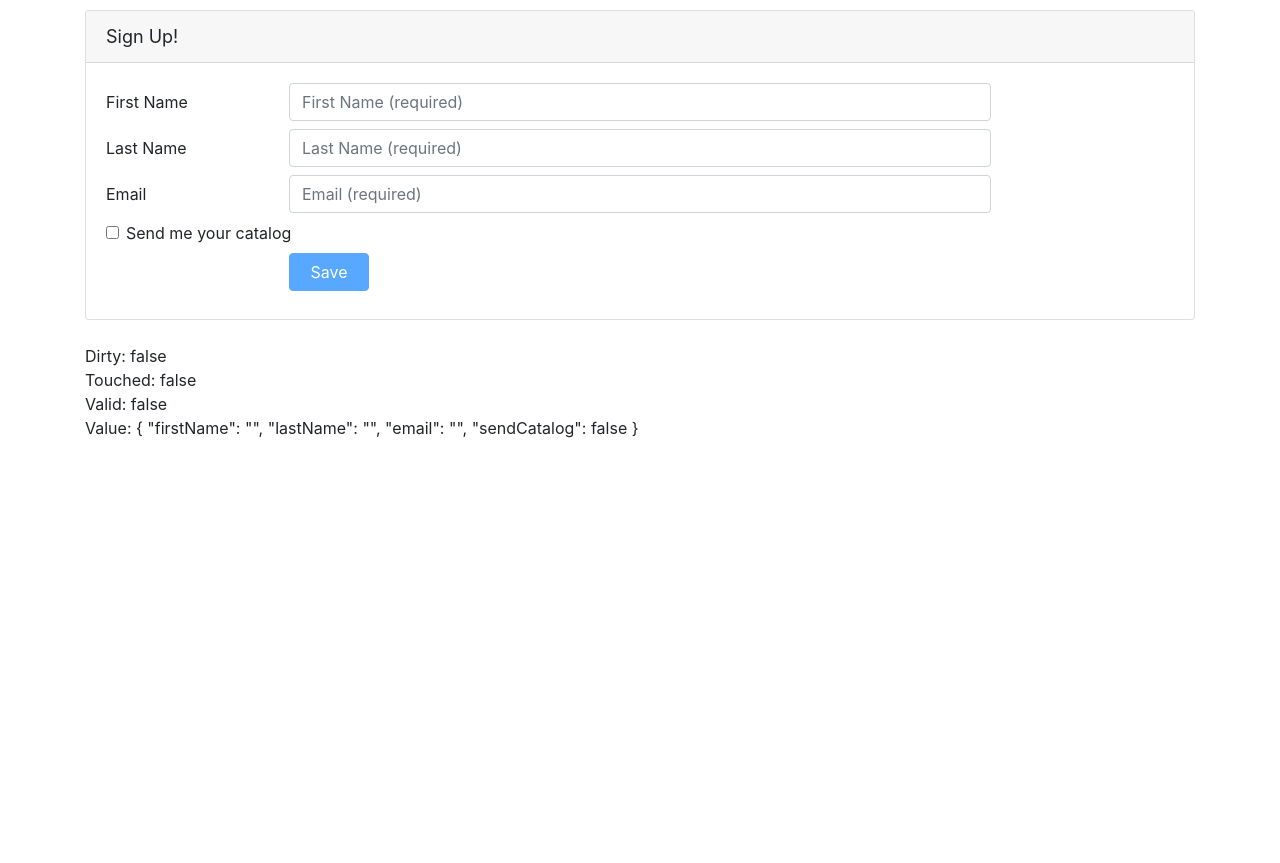
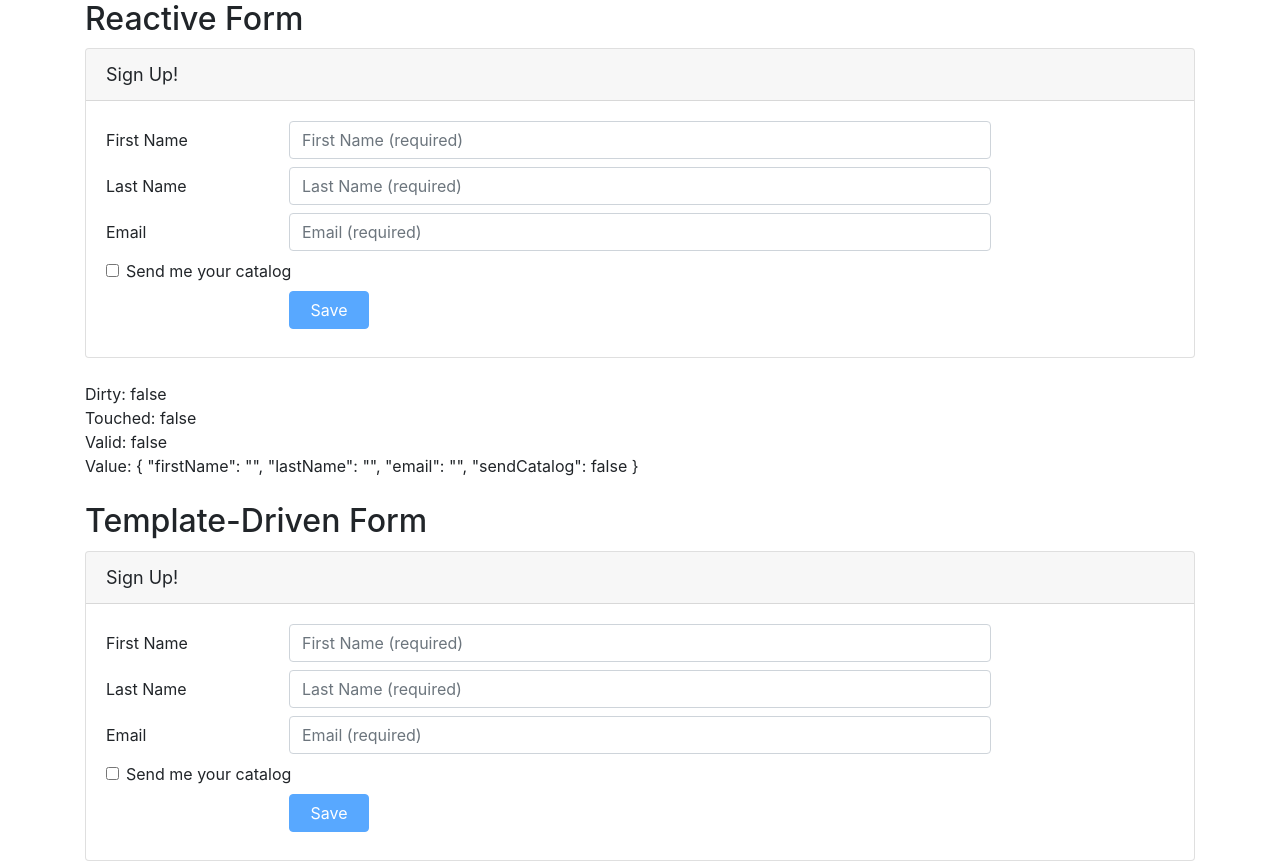
Before and after one commit to kitamarekweb/My-1-Angular-GettingStarted-Forms-Template-Driven, an Angular app: page / in a window 1280 px wide. Shown: the top 863 px of the page. Before the commit the page ends 800 px from the top, so only its background shows below. Built offline with nearby package versions, Linux system fonts and the light colour scheme.

Commit message:
Copy of Template-driven Form so we can change it to Reactive Form

```diff
--- a/src/app/app.component.html
+++ b/src/app/app.component.html
@@ -1,3 +1,11 @@
 <div class="container">
-  <app-customer></app-customer>
+  <div>
+    <h2>Reactive Form</h2>
+    <app-customer-reactive></app-customer-reactive>
+  </div>
+  <br/>
+  <div>
+    <h2>Template-Driven Form</h2>
+    <app-customer></app-customer>
+  </div>
 </div>
--- a/src/app/app.module.ts
+++ b/src/app/app.module.ts
@@ -4,11 +4,13 @@ import { FormsModule } from '@angular/forms';
 
 import { AppComponent } from './app.component';
 import { CustomerComponent } from './customers/customer.component';
+import { CustomerReactiveComponent } from './customersReactive/customer-reactive.component';
 
 @NgModule({
   declarations: [
     AppComponent,
-    CustomerComponent
+    CustomerComponent,
+    CustomerReactiveComponent
   ],
   imports: [
     BrowserModule,
--- /dev/null
+++ b/src/app/customersReactive/customer-reactive.component.html
@@ -0,0 +1,221 @@
+<div class="card">
+  <div class="card-header">
+    Sign Up!
+  </div>
+
+  <div class="card-body">
+    <form novalidate
+          (ngSubmit)="save(signupForm)"
+          #signupForm="ngForm">
+
+      <div class="form-group row mb-2">
+        <label class="col-md-2 col-form-label"
+               for="firstNameId">First Name</label>
+        <div class="col-md-8">
+          <input class="form-control"
+                 id="firstNameId"
+                 type="text"
+                 placeholder="First Name (required)"
+                 required
+                 minlength="3"
+                 [(ngModel)]=customer.firstName
+                 name="firstName"
+                 #firstNameVar="ngModel"
+                 [ngClass]="{'is-invalid': (firstNameVar.touched || firstNameVar.dirty) && !firstNameVar.valid }" />
+          <span class="invalid-feedback">
+            <span *ngIf="firstNameVar.errors?.required">
+              Please enter your first name.
+            </span>
+            <span *ngIf="firstNameVar.errors?.minlength">
+              The first name must be longer than 3 characters.
+            </span>
+          </span>
+        </div>
+      </div>
+
+      <div class="form-group row mb-2">
+        <label class="col-md-2 col-form-label"
+               for="lastNameId">Last Name</label>
+        <div class="col-md-8">
+          <input class="form-control"
+                 id="lastNameId"
+                 type="text"
+                 placeholder="Last Name (required)"
+                 required
+                 maxlength="50"
+                 [(ngModel)]="customer.lastName"
+                 name="lastName"
+                 #lastNameVar="ngModel"
+                 [ngClass]="{'is-invalid': (lastNameVar.touched || lastNameVar.dirty) && !lastNameVar.valid }" />
+          <span class="invalid-feedback">
+            <span *ngIf="lastNameVar.errors?.required">
+              Please enter your last name.
+            </span>
+            <span *ngIf="lastNameVar.errors?.maxlength">
+              The last name must be less than 50 characters.
+            </span>
+          </span>
+        </div>
+      </div>
+
+      <div class="form-group row mb-2">
+        <label class="col-md-2 col-form-label"
+               for="emailId">Email</label>
+        <div class="col-md-8">
+          <input class="form-control"
+                 id="emailId"
+                 type="email"
+                 placeholder="Email (required)"
+                 required
+                 email
+                 [(ngModel)]="customer.email"
+                 name="email"
+                 #emailVar="ngModel"
+                 [ngClass]="{'is-invalid': (emailVar.touched || emailVar.dirty) && !emailVar.valid }" />
+          <span class="invalid-feedback">
+            <span *ngIf="emailVar.errors?.required">
+              Please enter your email address.
+            </span>
+            <span *ngIf="emailVar.errors?.email">
+              Please enter a valid email address.
+            </span>
+          </span>
+        </div>
+      </div>
+
+      <div class="form-group row mb-2">
+        <div class="col-md-8">
+          <div class="form-check">
+            <label class="form-check-label">
+              <input class="form-check-input"
+                     id="sendCatalogId"
+                     type="checkbox"
+                     [(ngModel)]="customer.sendCatalog"
+                     name="sendCatalog"> Send me your catalog
+            </label>
+          </div>
+        </div>
+      </div>
+
+      <div *ngIf="customer.sendCatalog">
+        <div class="form-group row mb-2">
+          <label class="col-md-2 col-form-label pt-0">Address Type</label>
+          <div class="col-md-8">
+            <div class="form-check form-check-inline">
+              <label class="form-check-label">
+                <input class="form-check-input"
+                       id="addressType1Id"
+                       type="radio"
+                       value="home"
+                       [(ngModel)]="customer.addressType"
+                       name="addressType"> Home
+              </label>
+            </div>
+            <div class="form-check form-check-inline">
+              <label class="form-check-label">
+                <input class="form-check-input"
+                       id="addressType1Id"
+                       type="radio"
+                       value="work"
+                       [(ngModel)]="customer.addressType"
+                       name="addressType"> Work
+              </label>
+            </div>
+            <div class="form-check form-check-inline">
+              <label class="form-check-label">
+                <input class="form-check-input"
+                       id="addressType1Id"
+                       type="radio"
+                       value="other"
+                       [(ngModel)]="customer.addressType"
+                       name="addressType"> Other
+              </label>
+            </div>
+          </div>
+        </div>
+
+        <div class="form-group row mb-2">
+          <label class="col-md-2 col-form-label"
+                 for="street1Id">Street Address 1</label>
+          <div class="col-md-8">
+            <input class="form-control"
+                   id="street1Id"
+                   type="text"
+                   placeholder="Street address"
+                   [(ngModel)]="customer.street1"
+                   name="street1">
+          </div>
+        </div>
+
+        <div class="form-group row mb-2">
+          <label class="col-md-2 col-form-label"
+                 for="street2Id">Street Address 2</label>
+          <div class="col-md-8">
+            <input class="form-control"
+                   id="street2Id"
+                   type="text"
+                   placeholder="Street address (second line)"
+                   [(ngModel)]="customer.street2"
+                   name="street2">
+          </div>
+        </div>
+
+        <div class="form-group row mb-2">
+          <label class="col-md-2 col-form-label"
+                 for="cityId">City, State, Zip Code</label>
+          <div class="col-md-3">
+            <input class="form-control"
+                   id="cityId"
+                   type="text"
+                   placeholder="City"
+                   [(ngModel)]="customer.city"
+                   name="city">
+          </div>
+          <div class="col-md-3">
+            <select class="form-control"
+                    id="stateId"
+                    [(ngModel)]="customer.state"
+                    name="state">
+              <option value=""
+                      disabled
+                      selected
+                      hidden>Select a State...</option>
+              <option value="AL">Alabama</option>
+              <option value="AK">Alaska</option>
+              <option value="AZ">Arizona</option>
+              <option value="AR">Arkansas</option>
+              <option value="CA">California</option>
+              <option value="CO">Colorado</option>
+              <option value="WI">Wisconsin</option>
+              <option value="WY">Wyoming</option>
+            </select>
+          </div>
+          <div class="col-md-2">
+            <input class="form-control"
+                   id="zipId"
+                   type="number"
+                   placeholder="Zip Code"
+                   [(ngModel)]="customer.zip"
+                   name="zip">
+          </div>
+        </div>
+      </div>
+
+      <div class="form-group row mb-2">
+        <div class="offset-md-2 col-md-4">
+          <button class="btn btn-primary mr-3"
+                  type="submit"
+                  style="width:80px"
+                  [title]="signupForm.valid ? 'Save your entered data' : 'Disabled until the form data is valid'"
+                  [disabled]="!signupForm.valid">
+            Save
+          </button>
+        </div>
+      </div>
+    </form>
+  </div>
+</div>
+<br>Dirty: {{ signupForm.dirty }}
+<br>Touched: {{ signupForm.touched }}
+<br>Valid: {{ signupForm.valid }}
+<br>Value: {{ signupForm.value | json }}
--- /dev/null
+++ b/src/app/customersReactive/customer-reactive.component.ts
@@ -0,0 +1,23 @@
+import { Component, OnInit } from '@angular/core';
+import { NgForm } from '@angular/forms';
+
+import { Customer } from './customer';
+
+@Component({
+  selector: 'app-customer-reactive',
+  templateUrl: './customer-reactive.component.html',
+  styleUrls: ['./customer-reactive.component.css']
+})
+export class CustomerReactiveComponent implements OnInit {
+  customer = new Customer();
+
+  constructor() { }
+
+  ngOnInit() {
+  }
+
+  save(customerForm: NgForm) {
+    console.log(customerForm.form);
+    console.log('Saved: ' + JSON.stringify(customerForm.value));
+  }
+}
--- /dev/null
+++ b/src/app/customersReactive/customer.ts
@@ -0,0 +1,14 @@
+export class Customer {
+
+  constructor(
+    public firstName = '',
+    public lastName = '',
+    public email = '',
+    public sendCatalog = false,
+    public addressType = 'home',
+    public street1?: string,
+    public street2?: string,
+    public city?: string,
+    public state = '',
+    public zip?: string) { }
+}
```
Also changed, not shown: src/app/customersReactive/customer-reactive.component.css (added), 2 other files (tests, documents, lock files or other folders).
